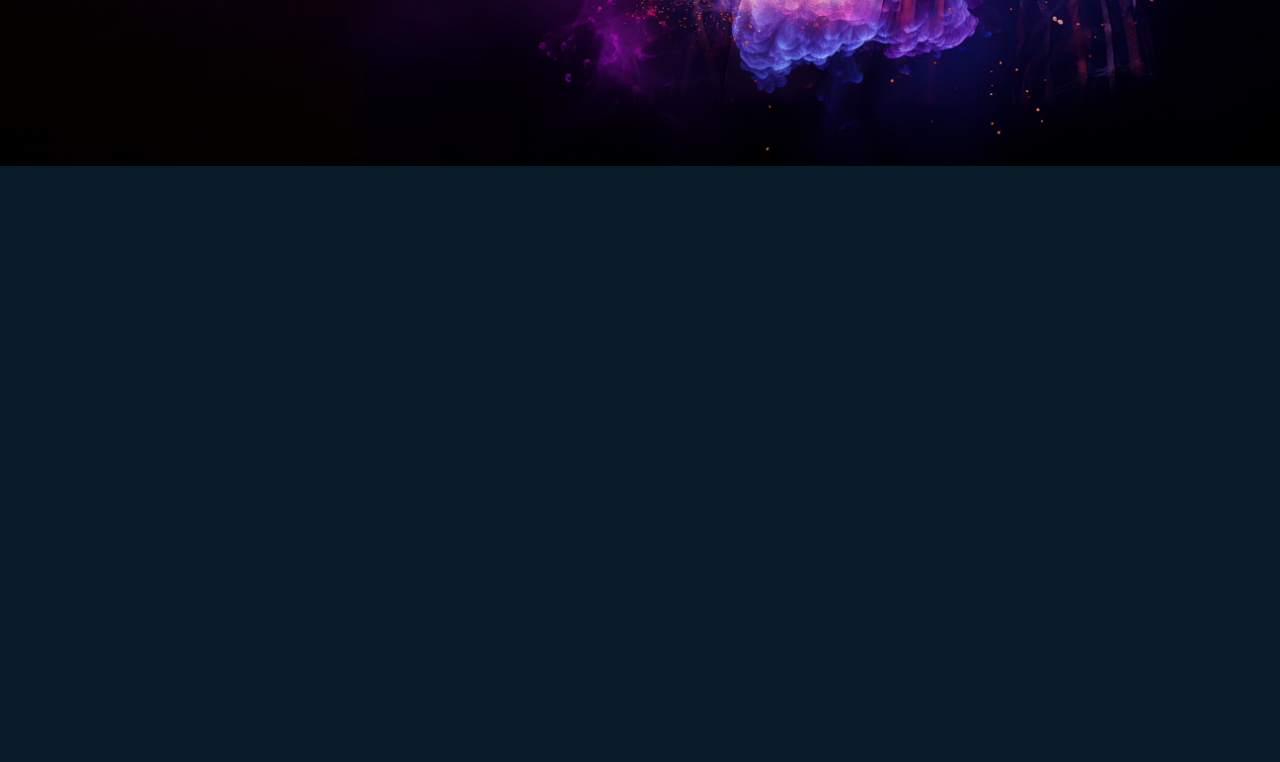
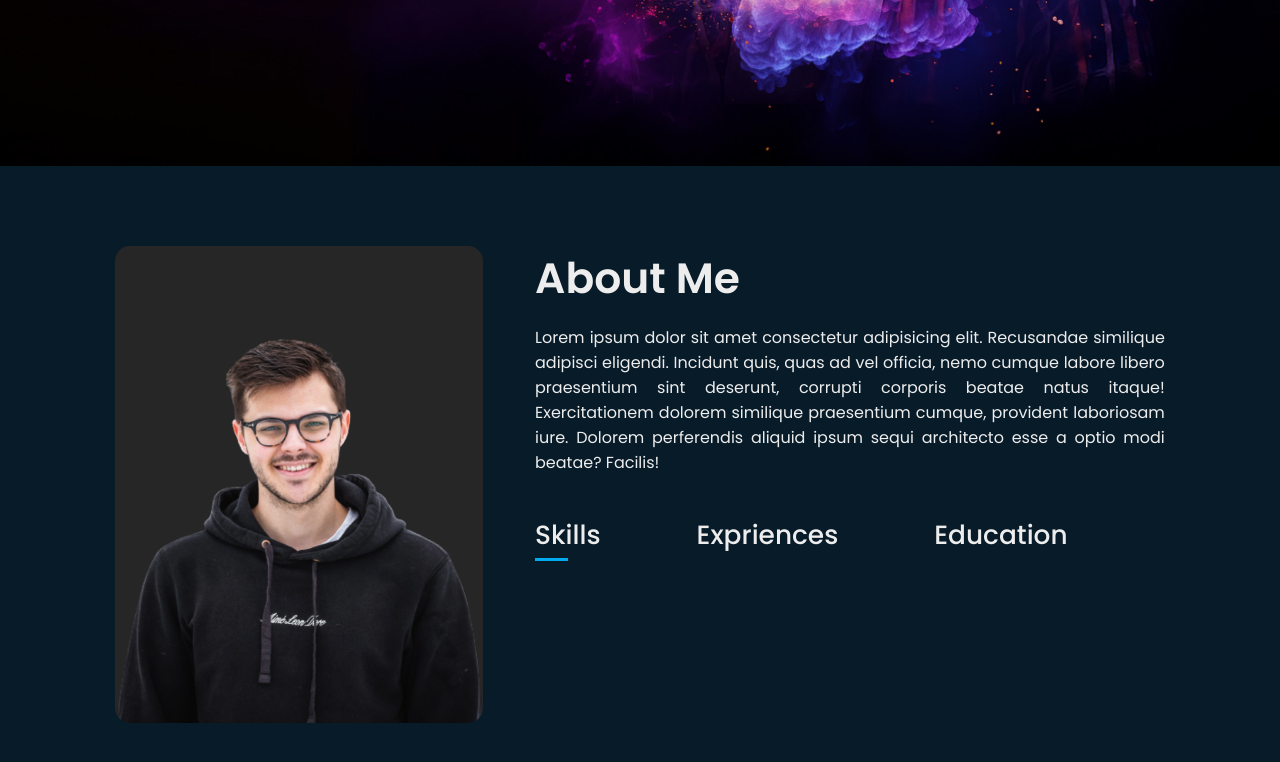
Before and after one commit to MUNSUR21/Personal-Portfolio, a plain HTML site: page Index.html in a window 1280 px wide. Shown: the part 634-1396 px from the top of the page. Before the commit the page ends 800 px from the top, so only its background shows below. Drawn offline with Linux system fonts and the light colour scheme.

Commit message:
About Section 50% Complete

```diff
--- a/Index.html
+++ b/Index.html
@@ -12,7 +12,7 @@
 </head>
 
 <body>
-    <!-- Header Section -->
+    <!----------------- Header Section -------------------->
     <header>
         <div class="header">
             <a href="#" class="Logo">Vectorgraps</a>
@@ -33,10 +33,25 @@
             </h1>
         </div>
     </header>
-    <!-- About Section -->
+    <!----------------- About Section ------------->
     <div id="about">
         <div class="About-container">
+            <div class="About-row">
+                <div class="About-Column-1">
+                    <img src="Image/user.png" alt="About Image">
+                </div>
+                <div class="About-Column-2">
+                    <h1>About Me</h1>
 
+                    <p>Lorem ipsum dolor sit amet consectetur adipisicing elit. Recusandae similique adipisci eligendi. Incidunt quis, quas ad vel officia, nemo cumque labore libero praesentium sint deserunt, corrupti corporis beatae natus itaque! Exercitationem dolorem similique praesentium cumque, provident laboriosam iure. Dolorem perferendis aliquid ipsum sequi architecto esse a optio modi beatae? Facilis!</p>
+
+                    <div class="tab-titles">
+                        <div class="tab-link active">Skills</div>
+                        <div class="tab-link">Expriences</div>
+                        <div class="tab-link">Education</div>
+                    </div>
+                </div>
+            </div>
         </div>
     </div>
 </body>
--- a/style.css
+++ b/style.css
@@ -25,7 +25,6 @@ body {
 }
 
 header {
-    position: fixed;
     top: 0;
     left: 0;
     height: 100vh;
@@ -96,3 +95,71 @@ header {
 .header-text h1 span {
     color: var(--main-color);
 }
+
+/* -----------------------About Section--------------- */
+
+#about {
+    padding: 80px 9%;
+}
+
+.About-row {
+    display: flex;
+    justify-content: space-between;
+    flex-wrap: wrap;
+}
+
+.About-Column-1 {
+    flex-basis: 35%;
+}
+
+.About-Column-1 img {
+    width: 100%;
+    border-radius: 15px;
+}
+
+.About-Column-2 {
+    flex-basis: 60%;
+    color: var(--text-color);
+}
+
+.About-Column-2 h1 {
+    font-size: 2.65rem;
+    font-weight: 600;
+}
+
+.About-Column-2 p {
+    padding-top: 15px;
+    text-align: justify;
+}
+
+.tab-titles {
+    display: flex;
+    margin: 40px 0 40px;
+}
+
+.tab-link {
+    margin: 0 6rem 0 0;
+    font-size: 1.65rem;
+    font-weight: 500;
+    cursor: pointer;
+    position: relative;
+}
+
+.tab-link::after {
+    content: '';
+    width: 0;
+    height: 3px;
+    bottom: -6px;
+    background: var(--main-color);
+    left: 0;
+    position: absolute;
+    transition: 0.5s;
+}
+
+.tab-link:hover:after {
+    width: 100%;
+}
+
+.tab-link.active::after {
+    width: 50%;
+}
```
